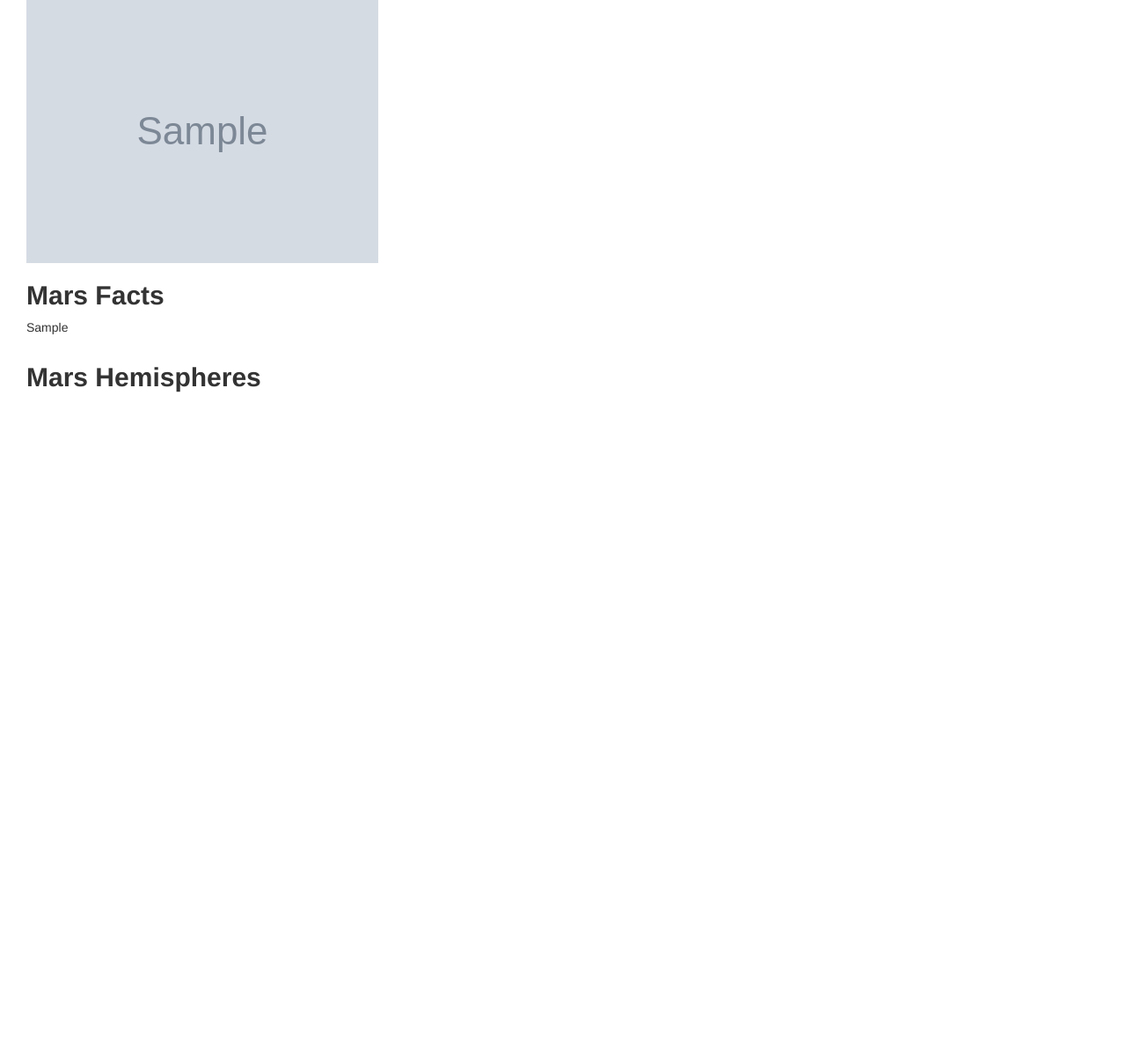
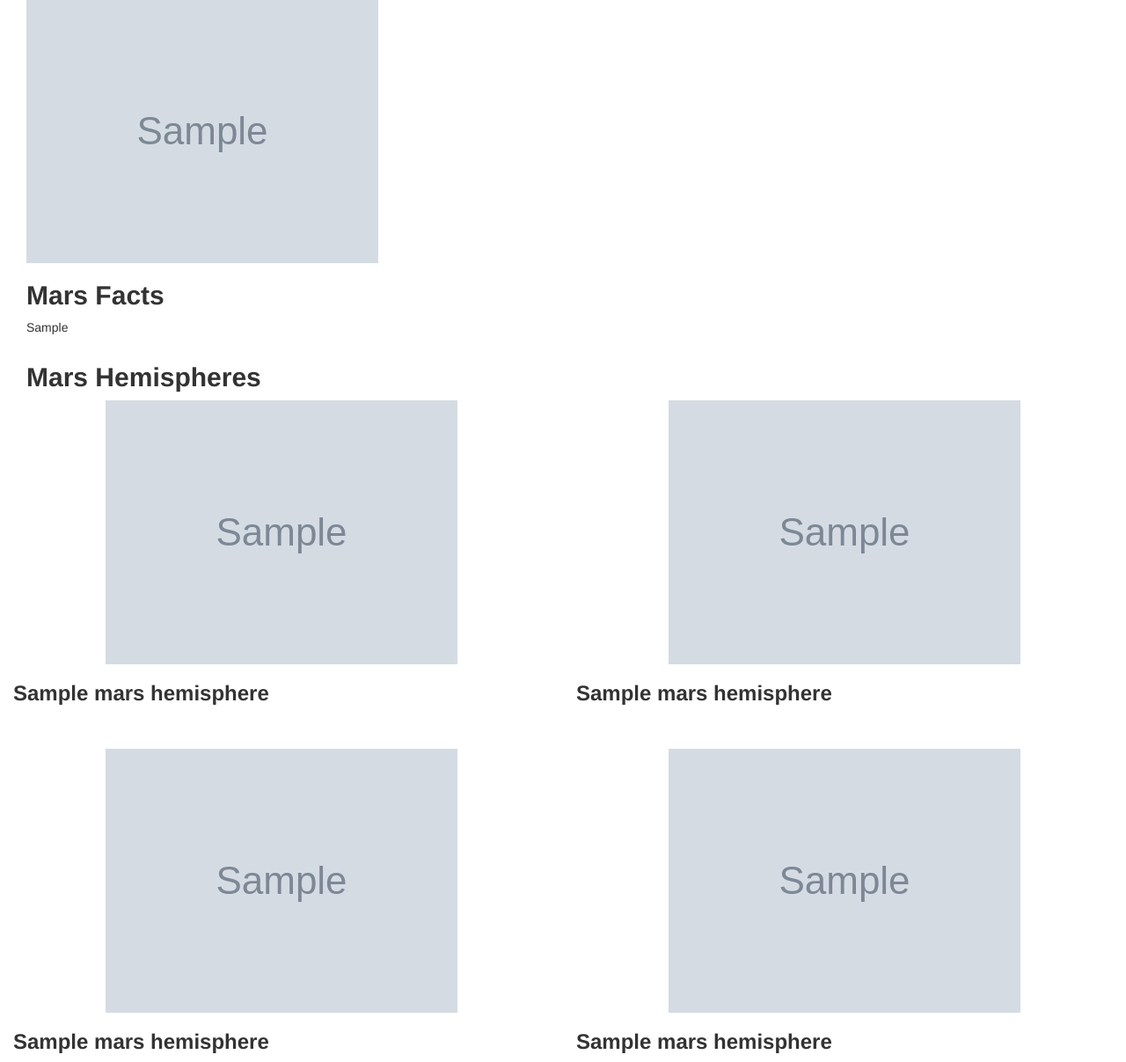
Before and after one commit to ggdecapia/Mission-To-Mars, a Flask app: page / in a window 1280 px wide. Shown: the part 490-1697 px from the top of the page at 88% size. Before the commit the page ends 936 px from the top, so only its background shows below. Run offline with Flask 2, Linux system fonts and the light colour scheme; grey boxes marked "Sample" are stand-in pictures; a database or web service that is not in the repository returns one stand-in record (values such as "Sample title"); some libraries are stand-ins or nearby versions.

Commit message:
fixed the mars hemispheres display

```diff
--- a/app.py
+++ b/app.py
@@ -6,7 +6,6 @@
 app = Flask(__name__)
 
 # Use PyMongo to establish Mongo connection
-# mongo = PyMongo(app, uri="mongodb://localhost:27017/weather_app")
 mongo = PyMongo(app, uri="mongodb://localhost:27017/mars_app")
 
 # Route to render index.html template using data from Mongo
@@ -14,11 +13,9 @@
 def home():
 
     # Find one record of data from the mongo database
-    # destination_data = mongo.db.collection.find_one()
     mars_data = mongo.db.collection.find_one()
 
     # Return template and data
-    # return render_template("index.html", vacation=destination_data)
     return render_template("index.html", mars=mars_data)
 
 
@@ -27,7 +24,6 @@
 def scrape():
 
     # Run the scrape function
-    # costa_data = scrape_costa.scrape_info()
     scraped_mars_data = scrape_mars.scrape_info()
 
     # Update the Mongo database using update and upsert=True
--- a/templates/index.html
+++ b/templates/index.html
@@ -7,6 +7,20 @@
   <meta http-equiv="X-UA-Compatible" content="ie=edge">
   <title>Mission to Mars</title>
   <link rel="stylesheet" href="https://maxcdn.bootstrapcdn.com/bootstrap/3.3.7/css/bootstrap.min.css">
+  <style>
+    * {
+        padding: 0;
+        margin: 0;
+    }
+    .fit { /* set relative picture size */
+        max-width: 100%;
+        max-height: 100%;
+    }
+    .center {
+        display: block;
+        margin: auto;
+    }
+   </style>
 </head>
 
 <body>
@@ -32,6 +46,40 @@
       <h2><strong>Mars Hemispheres</strong></h2>
     </div>
 
+    <div class="row">
+        <!-- First Hemisphere -->
+        <div class="col-md-6">
+            <a href="latitudeVScloudiness.html">
+            <img class="center fit" src={{mars.mars_hemispheres[0].img_url}}>
+            </a>
+            <h3><strong>{{mars.mars_hemispheres[0].title}}</strong></h3>
+        </div>
+        <!-- Second Hemisphere -->
+        <div class="col-md-6">
+          <a href="latitudeVScloudiness.html">
+            <img class="center fit" src={{mars.mars_hemispheres[1].img_url}}>
+            </a>
+            <h3><strong>{{mars.mars_hemispheres[1].title}}</strong></h3>
+        </div>
+    </div>
+    <br>
+    <br>
+    <div class="row">
+        <!-- Third  Hemisphere -->
+        <div class="col-md-6">
+          <a href="latitudeVScloudiness.html">
+            <img class="center fit" src={{mars.mars_hemispheres[2].img_url}}>
+            </a>
+            <h3><strong>{{mars.mars_hemispheres[2].title}}</strong></h3>
+        </div>
+        <!-- Fourth Hemisphere -->
+        <div class="col-md-6">
+          <a href="latitudeVScloudiness.html">
+            <img class="center fit" src={{mars.mars_hemispheres[3].img_url}}>
+            </a>
+            <h3><strong>{{mars.mars_hemispheres[3].title}}</strong></h3>
+        </div>
+      </div>
   </div>
 
 </body>
```
Also changed, not shown: scrape_mars.py (+3 -31 lines), images/Featured Mars Image.JPG (added), images/Main Page and Latest Mars News.JPG (added), images/Mars Facts.JPG (added), images/Mars Hemispheres.jpg (added), 2 other files.
